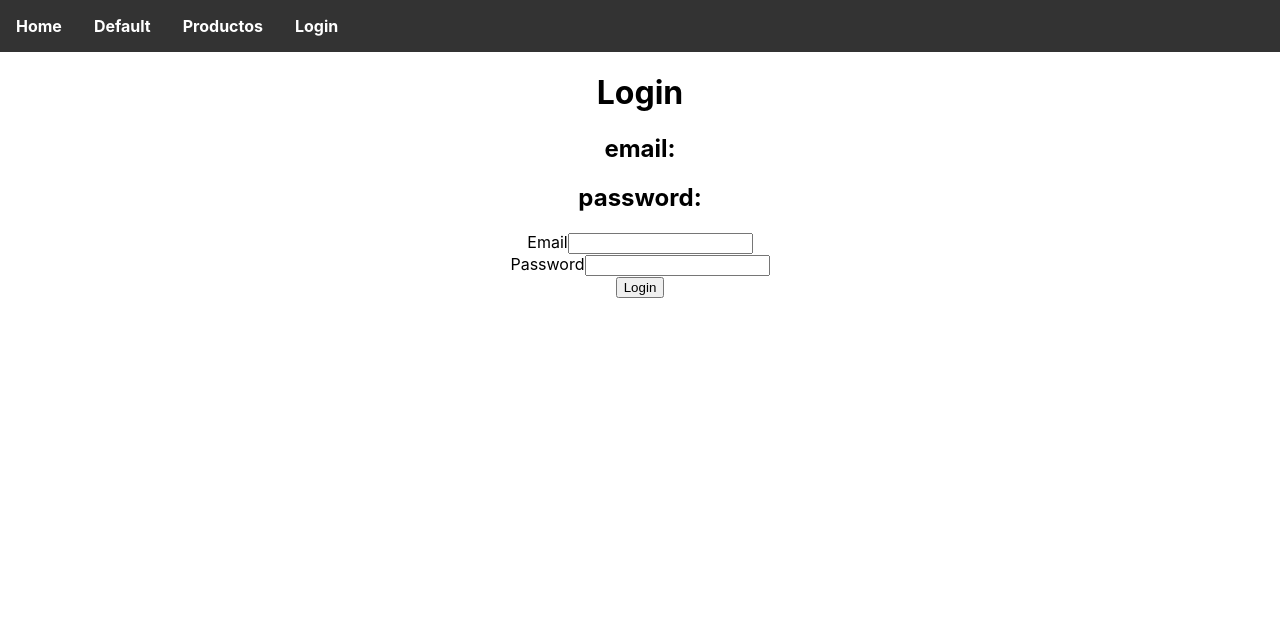
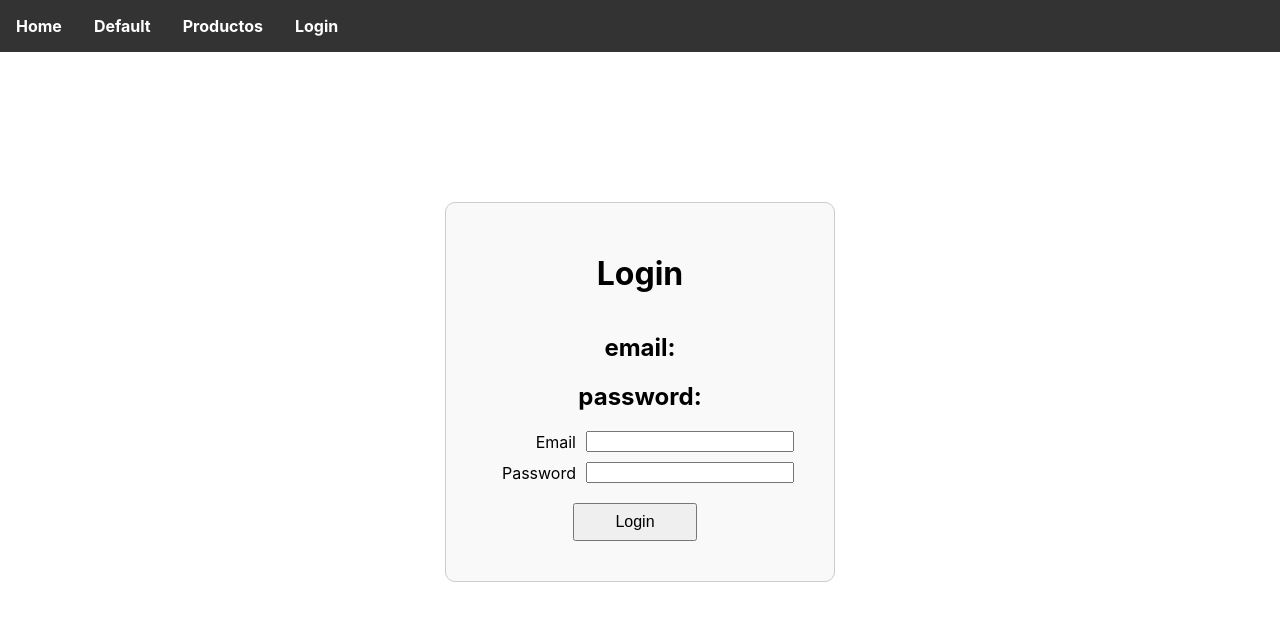
Before and after one commit to adhes14/desarrollo-frontend-react, a React (Create React App) app: page /login in a window 1280 px wide. Shown: the top 620 px of the page. Built offline with nearby package versions, Linux system fonts and the light colour scheme.

Commit message:
add form styles

```diff
--- a/src/App.css
+++ b/src/App.css
@@ -64,3 +64,58 @@ a {
 a:hover {
   color: #ffcc00;
 }
+
+.container {
+  display: flex;
+  justify-content: center;
+  align-items: center;
+  margin-top: 150px;
+}
+
+form {
+  max-width: 400px;
+  margin: 0 auto;
+  padding: 30px;
+  border: 1px solid #ccc;
+  border-radius: 10px;
+  background-color: #f9f9f9;
+}
+
+form h1 {
+  text-align: center;
+  margin-bottom: 40px;
+}
+
+form h2 {
+  text-align: center;
+}
+
+form div {
+  display: flex;
+  align-items: center;
+  margin: 10px 0;
+  padding-right: 10px;
+}
+
+form div label {
+  width: 100px;
+  margin-right: 10px;
+  text-align: right;
+}
+
+form div input {
+  flex: 1;
+  min-width: 200px;
+  width: calc(100% - 120px);
+}
+
+.button-container {
+  display: flex;
+  justify-content: center;
+}
+
+.button-container button {
+  padding: 8px 40px;
+  font-size: 16px;
+  margin-top: 10px;
+}
--- a/src/screens/Forms/LoginForm.jsx
+++ b/src/screens/Forms/LoginForm.jsx
@@ -14,6 +14,7 @@ const LoginForm = () => {
     dispatch(saveFormData(values));
   }
   return (
+    <div className="container">
       <form onSubmit={handleSubmit}>
         <h1>Login</h1>
         <h2>email: { form.formData.email }</h2>
@@ -26,8 +27,11 @@ const LoginForm = () => {
           <label htmlFor="password">Password</label>
           <input type="password" name="password" id="password" value={values.password} onChange={handleChange} />
         </div>
+        <div className="button-container">
           <button type="submit">Login</button>
+        </div>
       </form>
+    </div>
   );
 };
 
```
Lines whose indentation alone changed are shown as unchanged.
